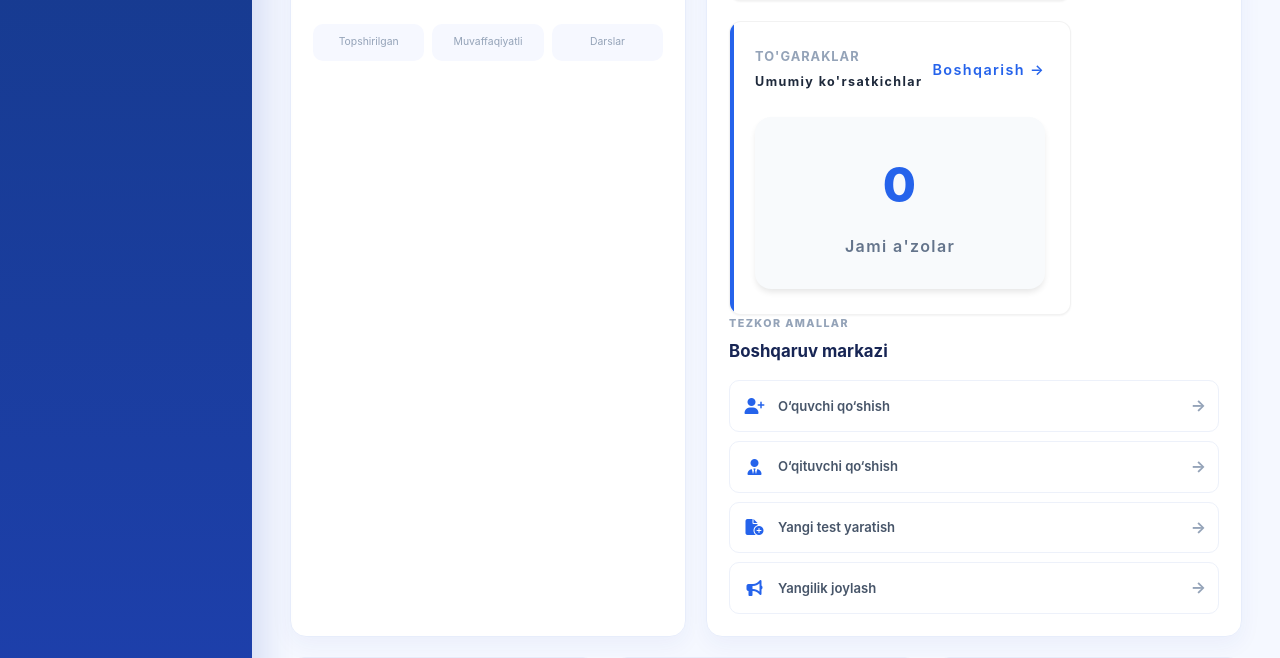
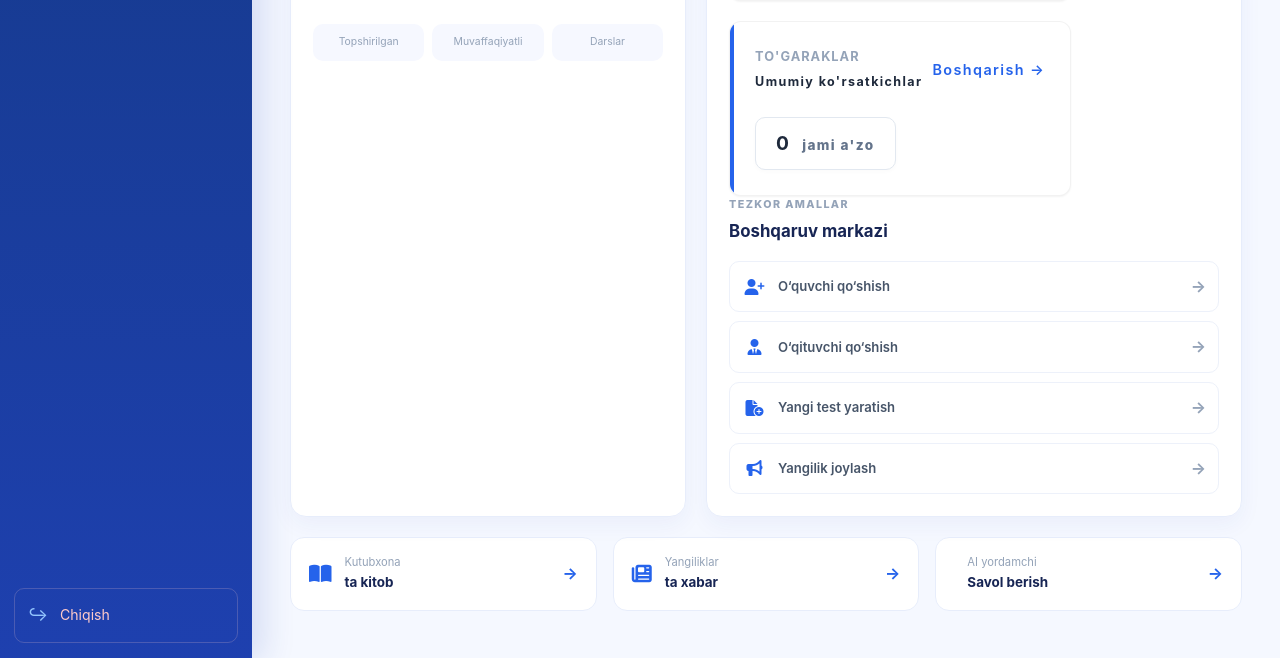
Before and after one commit to inatillayevsuhrob6-prog/maktab-portal, a Flask app: template templates/dashboard.html in a window 1280 px wide. Shown: the part 1096-1754 px from the top of the page. Run offline with Flask 3, Linux system fonts and the light colour scheme; the template is opened without the code that fills it, so the values that code supplies are empty; some libraries are stand-ins or nearby versions.

Commit message:
Fix clubs stats counting and compact design

```diff
--- a/app.py
+++ b/app.py
@@ -638,36 +638,21 @@ def create_app():
     @app.route("/clubs/stats")
     def clubs_stats():
         if 'school_id' not in session or session.get('user_role') != 'admin':
-            return jsonify({})
+            return jsonify({"total_members": 0})
 
         try:
             sid = session['school_id']
 
-            # 1. Jami a'zolar soni
-            total_members = db.session.query(func.count(StudentClub.id)).filter(
-                StudentClub.has(student=Student.query.filter_by(school_id=sid))
-            ).scalar() or 0
+            # To'g'ri usul: StudentClub va Student jadvallarini join qilish
+            total_members = db.session.query(func.count(StudentClub.id))\
+                .join(Student, Student.id == StudentClub.student_id)\
+                .filter(Student.school_id == sid)\
+                .scalar() or 0
 
-            # 2. Faol to'garaklar soni
-            active_clubs = db.session.query(Club.id).join(StudentClub).filter(
-                Club.school_id == sid
-            ).distinct().count()
-
-            # 3. Eng mashhur to'garak nomi
-            most_popular = db.session.query(Club.name, func.count(StudentClub.id).label('count'))\
-                .join(StudentClub).filter(Club.school_id == sid)\
-                .group_by(Club.id).order_by(db.desc('count')).first()
-
-            popular_name = most_popular[0] if most_popular else "Yo'q"
-
-            return jsonify({
-                "total_members": total_members,
-                "active_clubs": active_clubs,
-                "popular_club": popular_name
-            })
+            return jsonify({"total_members": total_members})
         except Exception as e:
             print(f"Stats error: {e}")
-            return jsonify({"total_members": 0, "active_clubs": 0, "popular_club": "-"})
+            return jsonify({"total_members": 0})
 
     @app.route("/clubs/manage")
     def manage_clubs():
--- a/templates/dashboard.html
+++ b/templates/dashboard.html
@@ -123,11 +123,10 @@
         <a href="/clubs/manage" style="color:#2563eb; text-decoration:none; font-weight:600; font-size:0.9rem;">Boshqarish →</a>
     </div>
 
-    <div id="clubs-stats-container" style="display: flex; justify-content: center;">
-        <!-- Faqat Jami a'zolar kartasi -->
-        <div style="background:#f8fafc; padding:30px; border-radius:16px; text-align:center; width: 100%; max-width: 300px; box-shadow: 0 4px 6px -1px rgba(0, 0, 0, 0.1);">
-            <div style="font-size:3rem; font-weight:800; color:#2563eb;" id="stat-members">0</div>
-            <div style="color:#64748b; font-size:1rem; margin-top:10px; font-weight: 600;">Jami a'zolar</div>
+    <div id="clubs-stats-container" style="text-align: left;">
+        <div style="display:inline-block; background:#fff; border:1px solid #e2e8f0; padding:10px 20px; border-radius:10px; box-shadow:0 2px 4px rgba(0,0,0,0.02);">
+            <span style="font-size:1.2rem; font-weight:700; color:#1e293b;" id="stat-members">0</span>
+            <span style="color:#64748b; font-size:0.85rem; margin-left:8px;">jami a'zo</span>
         </div>
     </div>
 </div>
```
Also changed, not shown: static/uploads/logos/school_1.png (added).
